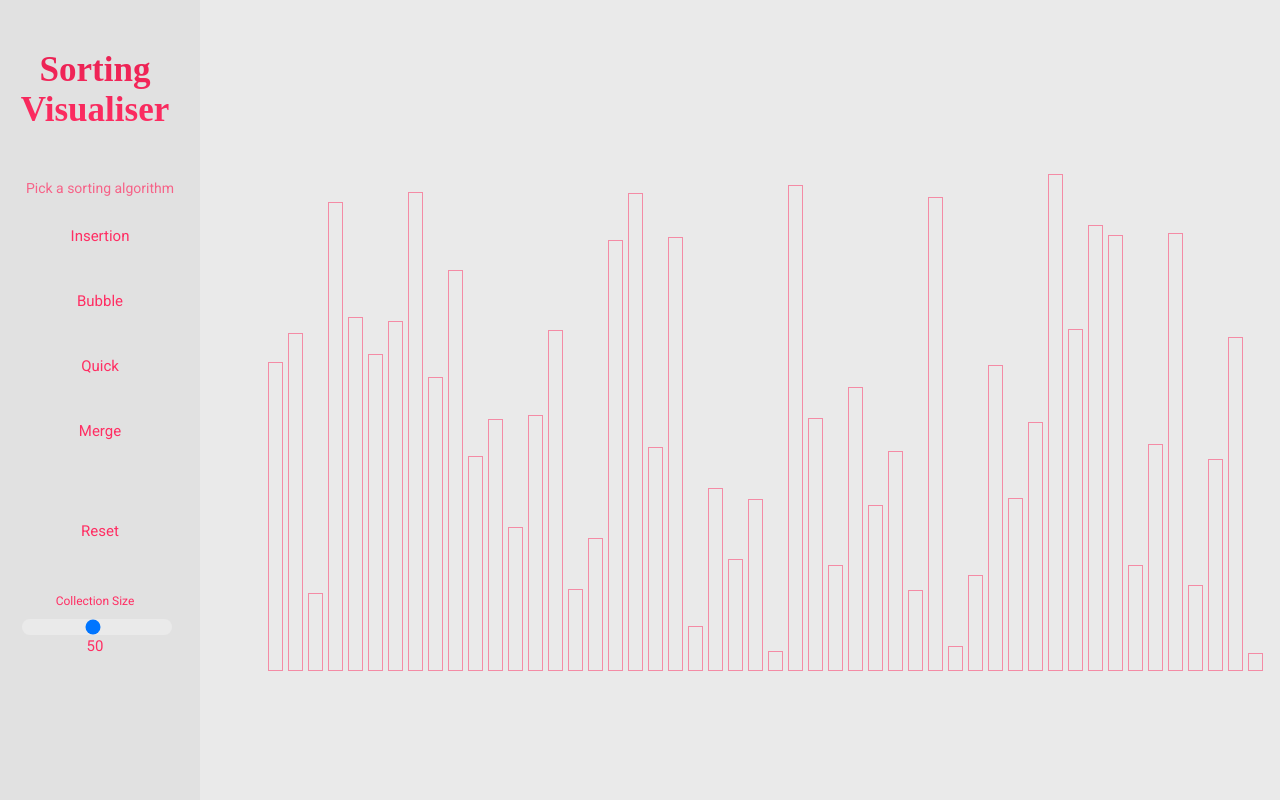
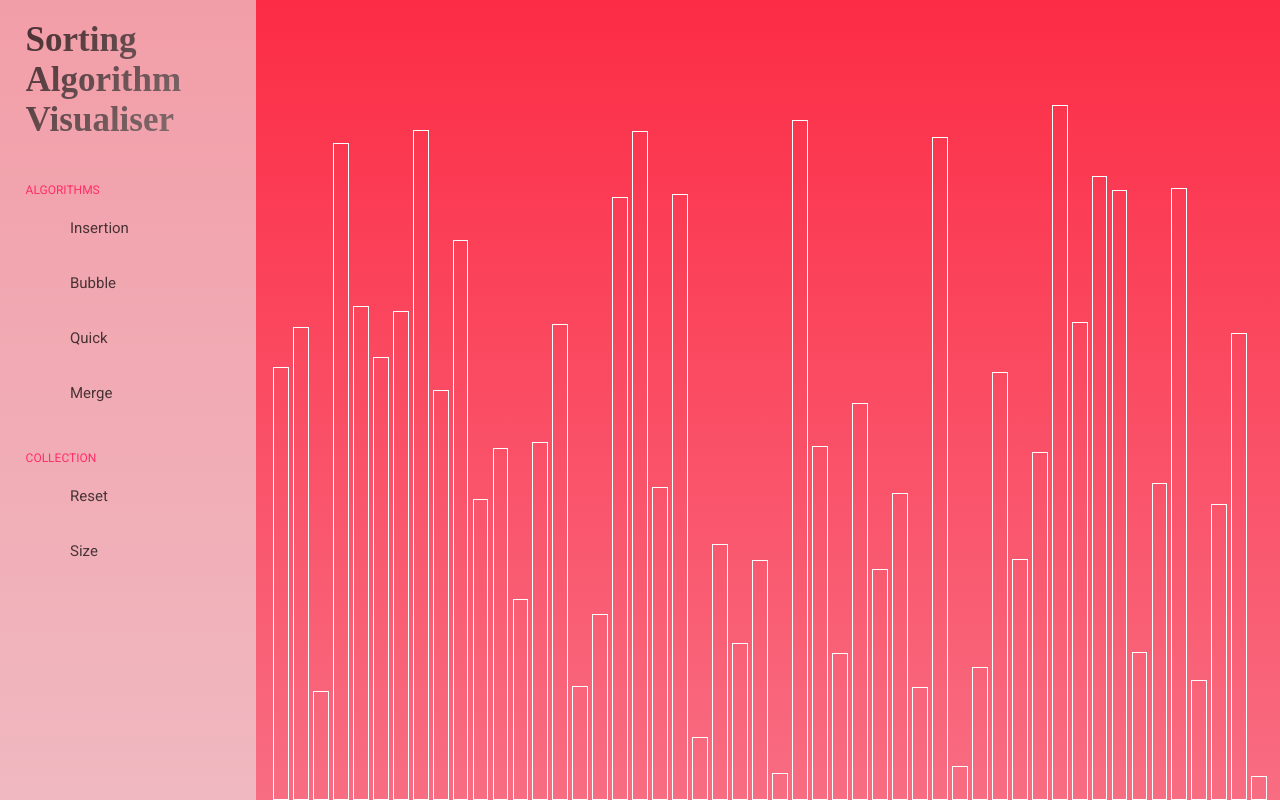
Before and after one commit to joshcodd/sorting-visualiser, a React (Create React App) app: page / in a window 1280 px wide. Built offline with nearby package versions, Linux system fonts and the light colour scheme; a web font is replaced by a local one.

Commit message:
Change style.

```diff
--- a/package.json
+++ b/package.json
@@ -1,5 +1,5 @@
 {
-  "homepage": "http://joshcvdd.github.io/sorting-visualiser",
+  "homepage": "http://joshcodd.github.io/sorting-visualiser",
   "name": "sorting-app",
   "version": "0.1.0",
   "private": false,
--- a/src/components/App.jsx
+++ b/src/components/App.jsx
@@ -14,16 +14,14 @@ function App() {
   function generateArray(numOfBars) {
     const arrayBars = document.getElementsByClassName("bar-trans");
     for (let i = 0; i < arrayBars.length; i++) {
-      console.log();
       arrayBars[i].style.background = "";
     }
 
     const barsArray = [];
     for (let i = 0; i < numOfBars; i++) {
-      const randomBarSize = Math.floor(Math.random() * 500);
+      const randomBarSize = Math.floor(Math.random() * 700);
       barsArray.push(randomBarSize);
     }
-
     setBars(barsArray);
   }
 
@@ -32,6 +30,7 @@ function App() {
     generateArray(50);
   }, []);
 
+  //fix bug
   useEffect(() => {
     const arrayBars = document.getElementsByClassName("bar-trans");
     for (let i = 0; i < arrayBars.length; i++) {
@@ -71,11 +70,12 @@ function App() {
           const barOne = arrayBars[barOneIndex].style;
           const barTwo = arrayBars[barTwoIndex].style;
           barOne.height = `${newHeight}px`;
-          barOne.background = "red";
-          barTwo.background = "red";
+          barOne.background = "#F6ACB7";
+          barTwo.background = "#F6ACB7";
           await wait(10);
           barOne.background = "";
           barTwo.background = "";
+          await wait(10);
         }
         break;
 
@@ -90,11 +90,12 @@ function App() {
           const barTwo = arrayBars[barTwoIndex].style;
           barOne.height = `${HeightTwo}px`;
           barTwo.height = `${heightOne}px`;
-          barOne.background = "red";
-          barTwo.background = "red";
+          barOne.background = "#F6ACB7";
+          barTwo.background = "#F6ACB7";
           await wait(10);
           barOne.background = "";
           barTwo.background = "";
+          await wait(10);
         }
         break;
 
@@ -108,8 +109,8 @@ function App() {
           const barOne = arrayBars[barIndex].style;
           const pivot = arrayBars[pivotIndex].style;
           barOne.height = `${barHeight}px`;
-          barOne.background = "red";
-          pivot.background = "yellow";
+          barOne.background = "#F6ACB7";
+          pivot.background = "#1b1b2f";
           await wait(10);
           barOne.background = "";
           pivot.background = "";
@@ -125,9 +126,10 @@ function App() {
           const [barIndex, barHeight] = timeLine[i];
           const barOne = arrayBars[barIndex].style;
           barOne.height = `${barHeight}px`;
-          barOne.background = "red";
+          barOne.background = "#F6ACB7";
           await wait(10);
           barOne.background = "";
+          await wait(10);
         }
         break;
 
@@ -136,17 +138,19 @@ function App() {
         break;
     }
 
-    const arrayBarsColor = document.getElementsByClassName("bar");
-    for (let i = 0; i < arrayBarsColor.length; i++) {
-      await wait(10);
-      arrayBarsColor[i].style.opacity = "0.7";
-      arrayBarsColor[i].style.background = "#ff2e63";
-    }
-
     //Add transition class for array reset animations.
     const arrayBarsClass = document.getElementsByClassName("bar");
     while (arrayBarsClass.length > 0) {
       arrayBars[0].className = "bar-trans";
+    }
+
+    const arrayBarsColor = document.getElementsByClassName("bar-trans");
+    for (let i = arrayBarsColor.length - 1; i >= 0; i--) {
+      await wait(10);
+      // arrayBarsColor[i].style.opacity = "0.7";
+      console.log(arrayBarsColor[i].style.background);
+      arrayBarsColor[i].style.background = "#F6ACB7";
+      console.log(arrayBarsColor[i].style.background);
     }
 
     setCurrentAlgorithm("");
--- /dev/null
+++ b/src/components/DropdownButton/DropdownButton.jsx
@@ -0,0 +1,45 @@
+import Slider from "../Slider/Slider";
+import React, { useState } from "react";
+import SidebarButton from "../SidebarButton/SidebarButton";
+
+function DropdownButton(props) {
+  const [isDown, setIsDown] = useState(false);
+
+  function handleDrop() {
+    let currentIsDown = "";
+    if (isDown === true) {
+      currentIsDown = false;
+    } else if (isDown === false) {
+      currentIsDown = true;
+    }
+
+    console.log(currentIsDown);
+    setIsDown(currentIsDown);
+  }
+
+  return (
+    <div className="dropdown">
+      <SidebarButton
+        className={(isDown ? "btn btn-active " : "btn ") + props.className}
+        text={props.text}
+        action={handleDrop}
+        currentAlgorithm={""}
+      />
+
+      <ul style={isDown ? { background: "visible" } : { display: "none" }}>
+        <li>
+          <div className="triangle"></div>
+          <Slider
+            value={props.sliderValue}
+            currentAlgorithm={props.currentAlgorithm}
+            onChange={props.handleSliderChange}
+            onMouseUp={props.handleSliderOnMouseUp}
+          />
+          <div className="sliderOutput">{props.sliderValue}</div>
+        </li>
+      </ul>
+    </div>
+  );
+}
+
+export default DropdownButton;
--- a/src/components/Sidebar/Sidebar.jsx
+++ b/src/components/Sidebar/Sidebar.jsx
@@ -1,7 +1,7 @@
 import React, { useState } from "react";
 import "./sidebar.css";
-import Slider from "../Slider/Slider";
 import SidebarButton from "../SidebarButton/SidebarButton";
+import DropdownButton from "../DropdownButton/DropdownButton";
 
 function Sidebar(props) {
   const [sliderValue, setSliderValue] = useState(50);
@@ -24,8 +24,9 @@ function Sidebar(props) {
 
   return (
     <div className="sidebar">
-      <h1> Sorting Visualiser </h1>
-      <p> Pick a sorting algorithm</p>
+      <h1> Sorting Algorithm Visualiser </h1>
+
+      <label>ALGORITHMS</label>
       <SidebarButton
         text="Insertion"
         action={handleSortButton}
@@ -47,16 +48,21 @@ function Sidebar(props) {
         currentAlgorithm={props.currentAlgorithm}
         className="btn-last"
       />
+
+      <label>COLLECTION</label>
       <SidebarButton
         text="Reset"
         action={handleResetButton}
         currentAlgorithm={props.currentAlgorithm}
       />
-      <Slider
-        value={sliderValue}
+
+      <DropdownButton
+        text="Size"
+        action={handleResetButton}
+        handleSliderChange={handleSliderChange}
+        handleSliderOnMouseUp={handleSliderOnMouseUp}
         currentAlgorithm={props.currentAlgorithm}
-        onChange={handleSliderChange}
-        onMouseUp={handleSliderOnMouseUp}
+        sliderValue={sliderValue}
       />
     </div>
   );
--- a/src/components/Sidebar/sidebar.css
+++ b/src/components/Sidebar/sidebar.css
@@ -1,48 +1,61 @@
-@import url("https://fonts.googleapis.com/css?family=Quantico");
 @import url("https://fonts.googleapis.com/css2?family=Knewave&family=Roboto&display=swap");
 
 .sidebar {
   height: 100%;
   position: fixed;
-  width: 200px;
-  background-color: #e1e1e1;
+  width: 20%;
+  background-color: #eceaea9a;
   display: inline-block;
-  text-align: center;
+  text-align: left;
 }
 
 h1 {
   font-size: 35px;
-  width: 160px;
-  margin: 25% 50px 25% 15px;
+  width: 90%;
+  margin-top: 20px;
+  margin-left: 10%;
+  margin-bottom: 40px;
   font-family: "Knewave", cursive;
-  background: -webkit-linear-gradient(#e92052, #ff2e63);
+  background: -webkit-linear-gradient(135deg, rgb(112, 111, 111), #000000);
   -webkit-background-clip: text;
   -webkit-text-fill-color: transparent;
+  opacity: 0.7;
 }
 
-p {
-  width: 200px;
+@media only screen and (max-width: 600px) {
+  .sidebar {
+    width: 30%;
+  }
+
+  h1 {
+    font-size: 20px;
+  }
+}
+
+label {
+  width: 100%;
   font-family: "Roboto", sans-serif;
   color: #ff2e63;
+  margin-left: 10%;
 
-  font-size: 14px;
-  opacity: 0.7;
-  margin-bottom: 15px;
+  font-size: 12px;
 }
 
 .btn {
   font-family: "Roboto", sans-serif;
   font-size: 15px;
-  width: 200px;
+  width: 75%;
   height: 50px;
-  color: #ff2e63;
-  text-align: center;
+  color: black;
+  opacity: 0.7;
+  text-align: left;
+
   display: block;
   border: 1px none;
   position: relative;
   overflow: hidden;
-  margin: 0px 0px 15px 0px;
-  background: #e1e1e1;
+  margin: 5px 0px 0px 25%;
+  background: #eceaea00;
 }
 
 .btn:before {
@@ -50,7 +63,8 @@ p {
   position: absolute;
   height: 100%;
   width: 0;
-  background: #ff2e63;
+  background: linear-gradient(#fc2c45, #f86d82);
+
   left: 0;
   bottom: 0;
   transition: all 0.3s;
@@ -67,37 +81,63 @@ p {
 
 .slider {
   -webkit-appearance: none !important;
-  width: 150px;
+  width: 85%;
+  height: 15px;
   display: block;
   background: #eaeaea;
   border-radius: 10px;
   transition: all 0.3s ease;
   color: #e92052;
-
-  margin-top: 10px;
+  margin: auto;
+  justify-self: center;
 }
 
 .sliderOutput {
   font-family: "Roboto", sans-serif;
-  color: #ff2e63;
+  color: black;
   font-size: 15px;
-  /* opacity: 0.7; */
+  opacity: 0.7;
+  margin: 5px 0px 0px 58.5%;
 }
 
 .sliderContainer {
-  width: 150px;
-  height: 100px;
-  margin: 35px 20px;
-  text-align: center;
+  width: 90%;
+  padding-top: 10px;
+  padding-bottom: 11px;
+  background-color: black;
+
+  border-radius: 5px;
+
+  opacity: 0.7;
+  margin: 0px 0px 0px 20%;
 }
 
 .btn-last {
-  margin-bottom: 50px;
+  margin-bottom: 30px;
 }
 
-.sliderTitle {
-  font-family: "Roboto", sans-serif;
-  color: #ff2e63;
-  font-size: 12px;
-  /* opacity: 0.7; */
+ul {
+  padding: 0;
+  margin: 0;
 }
+
+button:active,
+button:focus,
+input:active,
+input:focus {
+  box-shadow: none;
+  outline: 0;
+}
+
+.dropdown ul {
+  list-style-type: none;
+}
+
+.triangle {
+  width: 0;
+  border-left: 10px solid transparent;
+  border-right: 10px solid transparent;
+  border-bottom: 15px solid black;
+  margin: 10px 0px 0px 58.5%;
+  opacity: 0.7;
+}
--- a/src/components/Slider/Slider.jsx
+++ b/src/components/Slider/Slider.jsx
@@ -13,7 +13,6 @@ function Slider(props) {
 
   return (
     <div className="sliderContainer">
-      <label className="sliderTitle">Collection Size</label>
       <input
         type="range"
         min="5"
@@ -24,7 +23,6 @@ function Slider(props) {
         onMouseUp={props.currentAlgorithm === "" ? handleOnMouseUp : null}
         value={value}
       />
-      <output className="sliderOutput"> {value} </output>
     </div>
   );
 }
--- a/src/components/SortingBar/SortingBar.jsx
+++ b/src/components/SortingBar/SortingBar.jsx
@@ -7,10 +7,7 @@ function SortingBar(props) {
     marginLeft: props.margin,
     width: props.width,
     height: props.height,
-
-    //background: "linear-gradient(0.4turn, #64ffda, #64ff8d)",
   };
-
   return <div className="bar-trans" style={heightStyle}></div>;
 }
 
--- a/src/components/Visualiser/Visualiser.jsx
+++ b/src/components/Visualiser/Visualiser.jsx
@@ -1,26 +1,43 @@
-import React from "react";
+import React, { useRef, useState, useLayoutEffect } from "react";
 import "./visualiser.css";
 import SortingBar from "../SortingBar/SortingBar";
 
 function Visualiser(props) {
-  const numOfBars = props.bars.length;
-  const barsWidth = 9800 / numOfBars;
-  const margin = 200 / numOfBars;
+  const bars = props.bars;
+
+  const targetRef = useRef();
+  const [dimensions, setDimensions] = useState({ marginSpace: 0, barWidth: 0 });
+
+  useLayoutEffect(() => {
+    if (targetRef.current) {
+      let width = targetRef.current.offsetWidth;
+      let height = targetRef.current.offsetHeight;
+      let marginSpace = (width / 100) * 20;
+      let barWidth = width - marginSpace;
+
+      console.log(height);
+      console.log(width);
+      console.log(marginSpace);
+
+      setDimensions({
+        marginSpace: marginSpace,
+        barWidth: barWidth,
+      });
+    }
+  }, []);
 
   return (
-    <div className="visualiser">
-      <div className="container">
+    <div ref={targetRef} className="container">
       {props.bars.map((barHeight, index) => {
         return (
           <SortingBar
             key={index}
             height={barHeight}
-              width={barsWidth}
-              margin={margin}
+            width={dimensions.barWidth}
+            margin={dimensions.marginSpace / bars.length}
           />
         );
       })}
-      </div>
     </div>
   );
 }
--- a/src/components/Visualiser/visualiser.css
+++ b/src/components/Visualiser/visualiser.css
@@ -1,43 +1,48 @@
-.visualiser {
-  position: fixed;
-  margin-left: 200px;
+html {
+  height: 100%;
+}
+
+body {
   width: 100%;
   height: 100%;
-  background-color: #eaeaea;
+  background: -webkit-linear-gradient(#fc2c45, #f86d82);
+  background: -o-linear-gradient(#fc2c45, #f86d82);
+  background: -moz-linear-gradient(#fc2c45, #f86d82);
+  background: linear-gradient(#fc2c45, #f86d82);
+
+  /* fav */
+  /* background: linear-gradient(#fc2c45, #ff2e62c0); */
 }
 
 .container {
-  position: relative;
-  margin-top: 15%;
-  margin-bottom: 0%;
-  margin-left: 5%;
-  width: 1000px;
-  height: 60%;
-
   display: flex;
   align-items: flex-end;
+
+  position: fixed;
+  margin-left: 20%;
+  width: 78%;
+  height: 100%;
+  padding: 0 1% 0 1%;
+  z-index: -1;
+}
+
+@media only screen and (max-width: 600px) {
+  .container {
+    width: 68%;
+    margin-left: 30%;
+  }
 }
 
 .bar {
-  border: 1px solid #ff2e63;
-  /* border-image-source: url(https://wallpaperstock.net/wallpapers/thumbs1/43896wide.jpg);
-  border-image-slice: 60 30; */
-
+  border: 1px solid white;
   display: inline-block;
-  /* width: 0px;
-  height: 0px; */
-
-  margin: 1px;
   transition: height 0.1s ease-out;
-  transition: background-color 0.5s ease;
 }
 
 .bar-trans {
-  border: 1px solid #ff2e63;
-  transition: height 1s ease-in-out;
-  display: inline-block;
+  border: 1.5px solid white;
   width: 0px;
   height: 0px;
-  opacity: 0.5;
-  margin: 1px;
+  transition: height 1s ease-out, background-color 0.5s ease-in-out;
+  display: inline-block;
 }
```
Also changed, not shown: src/background.png (added). Lines whose indentation alone changed are shown as unchanged.
